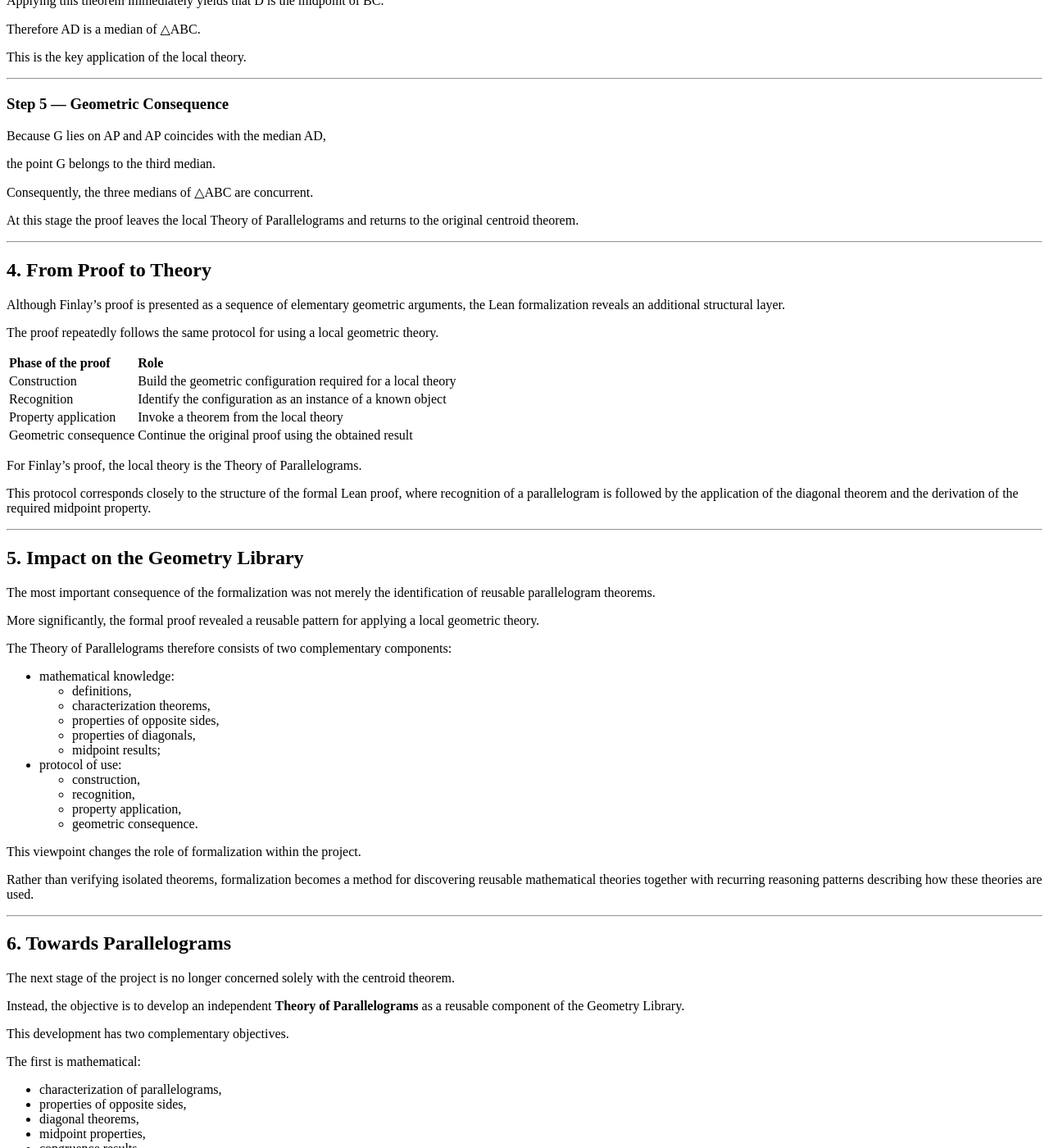
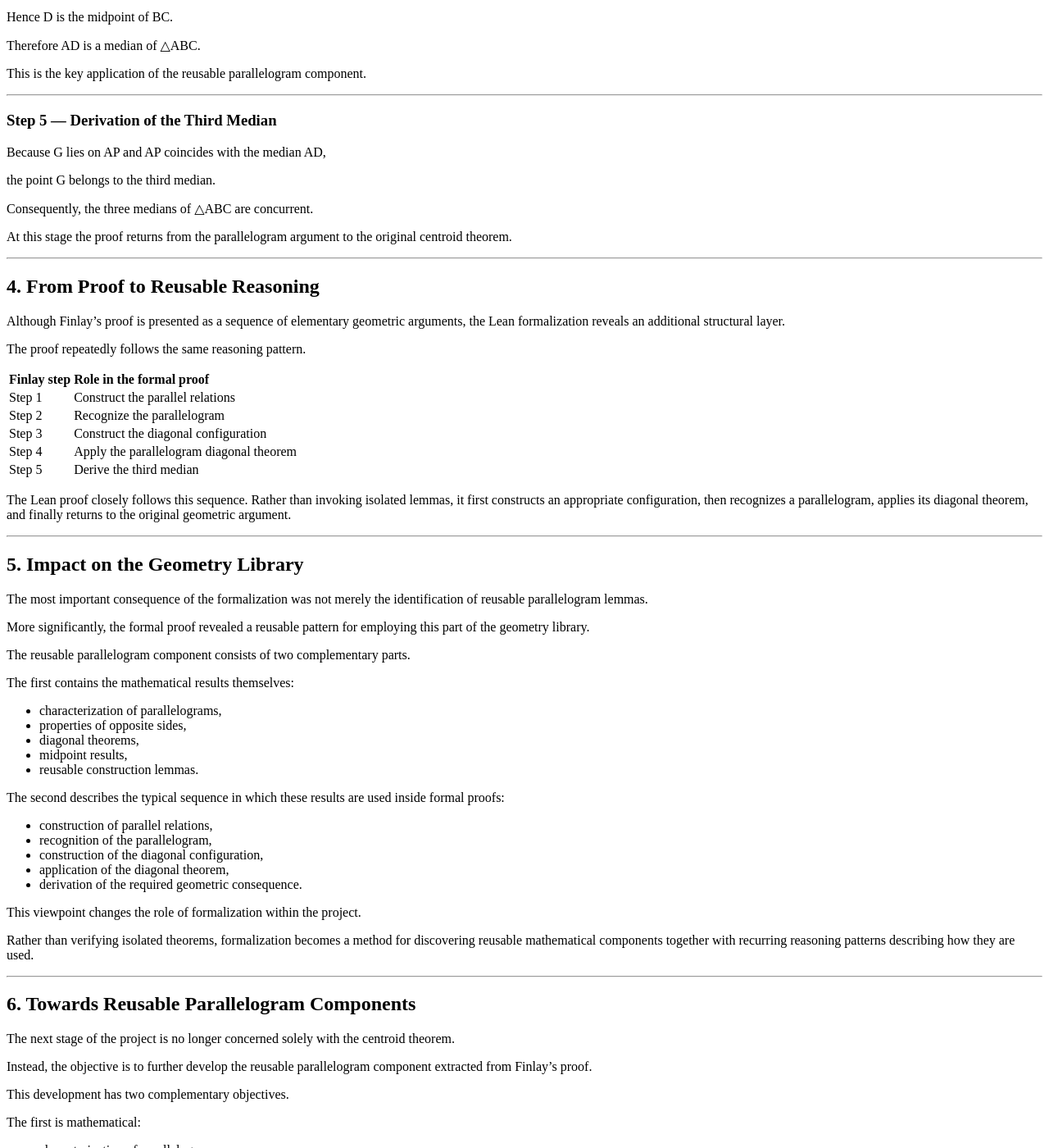
Before and after one commit to cgjteam/cgjteam.github.io, a Jekyll site: the page built from log-014.md, in a window 1280 px wide and 1400 px high, scrolled down 2848 px. Shown: the whole window at 82% size. Built offline with Jekyll 4.4.1, drawn with Linux system fonts in a browser that asks for light colours; comment, search, counter and statistics services are not loaded; our own code applies the rules of GitHub Pages for plain Markdown files; some of the changed text lies outside the part shown.

Commit message:
Update log-014.md

```diff
--- a/log-014.md
+++ b/log-014.md
@@ -2,7 +2,7 @@
 layout: default
 ---
 
-# From Finlay's Proof to Parallelograms
+# From Finlay's Proof to Parallelogram Reasoning
 
 **Date:** 2026-07-11
 **Project:** CGJteam Lab
@@ -14,16 +14,17 @@ layout: default
 
 The original objective of the CGJteam Lab project was intentionally modest: to produce a faithful formal verification of Ian Finlay's synthetic proof that the three medians of a triangle are concurrent.
 
-Rather than designing a geometry library in advance, the development started from a single classical proof. During the formalization it became apparent that the parallelogram arguments occurring in Finlay's proof form a coherent local theory with a characteristic pattern of use.
+Rather than designing a geometry library in advance, the development started from a single classical proof. During the formalization it became apparent that the parallelogram arguments occurring in Finlay's proof form a coherent and reusable part of the development with a characteristic pattern of use.
 
 The proof does not merely invoke isolated lemmas about parallelograms. Instead, it repeatedly follows the same sequence:
 
-1. construct an appropriate geometric configuration,
-2. recognize it as a parallelogram,
-3. apply a theorem from the local theory of parallelograms,
-4. derive the geometric consequence required by the original proof.
+1. construct the parallel relations,
+2. recognize a parallelogram,
+3. construct the diagonal configuration,
+4. apply the parallelogram diagonal theorem,
+5. derive the geometric consequence required by the original proof.
 
-This observation naturally led to the extraction of an independent **Theory of Parallelograms**, together with a reusable protocol describing how this local theory is activated within formal proofs.
+This observation naturally led to the extraction of a reusable parallelogram component together with a protocol describing how this part of the geometry library is activated and used within formal proofs.
 
 ---
 
@@ -87,7 +88,7 @@ From the perspective of the formal proof, its role is to construct the parallel
 
 ---
 
-### Step 2 — Recognition of a Parallelogram
+### Step 2 — Recognition of the Parallelogram
 
 Since
 
@@ -99,7 +100,7 @@ and
 
 quadrilateral BPCG is a parallelogram.
 
-This is the recognition phase of the proof. Once the configuration has been identified as a parallelogram, the local Theory of Parallelograms becomes available.
+This is the recognition phase of the proof. Once the configuration has been identified as a parallelogram, the subsequent reasoning proceeds almost entirely by using properties of the constructed parallelogram.
 
 ---
 
@@ -111,25 +112,23 @@ Let
 
 Since AP and BC are the diagonals of parallelogram BPCG, the geometric configuration required for the diagonal theorem is now complete.
 
-This step prepares the application of the local theory but does not yet use any specific property of parallelograms.
+This step prepares the application of the diagonal theorem but does not yet use any property of the parallelogram.
 
 ---
 
-### Step 4 — Application of the Diagonal Property
+### Step 4 — Application of the Parallelogram Diagonal Theorem
 
-The proof now invokes one of the fundamental theorems of the Theory of Parallelograms:
+The proof now applies the fundamental theorem stating that the diagonals of a parallelogram bisect each other.
 
-> The diagonals of a parallelogram bisect each other.
-
-Applying this theorem immediately yields that D is the midpoint of BC.
+Hence D is the midpoint of BC.
 
 Therefore AD is a median of △ABC.
 
-This is the key application of the local theory.
+This is the key application of the reusable parallelogram component.
 
 ---
 
-### Step 5 — Geometric Consequence
+### Step 5 — Derivation of the Third Median
 
 Because G lies on AP and AP coincides with the median AD,
 
@@ -137,61 +136,63 @@ the point G belongs to the third median.
 
 Consequently, the three medians of △ABC are concurrent.
 
-At this stage the proof leaves the local Theory of Parallelograms and returns to the original centroid theorem.
+At this stage the proof returns from the parallelogram argument to the original centroid theorem.
 
 ---
 
-## 4. From Proof to Theory
+## 4. From Proof to Reusable Reasoning
 
 Although Finlay's proof is presented as a sequence of elementary geometric arguments, the Lean formalization reveals an additional structural layer.
 
-The proof repeatedly follows the same protocol for using a local geometric theory.
+The proof repeatedly follows the same reasoning pattern.
 
-| Phase of the proof | Role |
+| Finlay step | Role in the formal proof |
 | :--- | :--- |
-| Construction | Build the geometric configuration required for a local theory |
-| Recognition | Identify the configuration as an instance of a known object |
-| Property application | Invoke a theorem from the local theory |
-| Geometric consequence | Continue the original proof using the obtained result |
+| Step 1 | Construct the parallel relations |
+| Step 2 | Recognize the parallelogram |
+| Step 3 | Construct the diagonal configuration |
+| Step 4 | Apply the parallelogram diagonal theorem |
+| Step 5 | Derive the third median |
 
-For Finlay's proof, the local theory is the Theory of Parallelograms.
-
-This protocol corresponds closely to the structure of the formal Lean proof, where recognition of a parallelogram is followed by the application of the diagonal theorem and the derivation of the required midpoint property.
+The Lean proof closely follows this sequence. Rather than invoking isolated lemmas, it first constructs an appropriate configuration, then recognizes a parallelogram, applies its diagonal theorem, and finally returns to the original geometric argument.
 
 ---
 
 ## 5. Impact on the Geometry Library
 
-The most important consequence of the formalization was not merely the identification of reusable parallelogram theorems.
+The most important consequence of the formalization was not merely the identification of reusable parallelogram lemmas.
 
-More significantly, the formal proof revealed a reusable pattern for applying a local geometric theory.
+More significantly, the formal proof revealed a reusable pattern for employing this part of the geometry library.
 
-The Theory of Parallelograms therefore consists of two complementary components:
+The reusable parallelogram component consists of two complementary parts.
 
-- mathematical knowledge:
-  - definitions,
-  - characterization theorems,
-  - properties of opposite sides,
-  - properties of diagonals,
-  - midpoint results;
+The first contains the mathematical results themselves:
 
-- protocol of use:
-  - construction,
-  - recognition,
-  - property application,
-  - geometric consequence.
+- characterization of parallelograms,
+- properties of opposite sides,
+- diagonal theorems,
+- midpoint results,
+- reusable construction lemmas.
+
+The second describes the typical sequence in which these results are used inside formal proofs:
+
+- construction of parallel relations,
+- recognition of the parallelogram,
+- construction of the diagonal configuration,
+- application of the diagonal theorem,
+- derivation of the required geometric consequence.
 
 This viewpoint changes the role of formalization within the project.
 
-Rather than verifying isolated theorems, formalization becomes a method for discovering reusable mathematical theories together with recurring reasoning patterns describing how these theories are used.
+Rather than verifying isolated theorems, formalization becomes a method for discovering reusable mathematical components together with recurring reasoning patterns describing how they are used.
 
 ---
 
-## 6. Towards Parallelograms
+## 6. Towards Reusable Parallelogram Components
 
 The next stage of the project is no longer concerned solely with the centroid theorem.
 
-Instead, the objective is to develop an independent **Theory of Parallelograms** as a reusable component of the Geometry Library.
+Instead, the objective is to further develop the reusable parallelogram component extracted from Finlay's proof.
 
 This development has two complementary objectives.
 
@@ -206,18 +207,19 @@ The first is mathematical:
 
 The second is methodological:
 
-to describe how the Theory of Parallelograms is activated and used inside formal proofs.
+to understand and document how these mathematical results are employed inside formal proofs.
 
-The current formalization suggests the following general protocol:
+In Finlay's proof, the reusable parallelogram component is employed according to the following sequence:
 
-1. construct a suitable geometric configuration;
-2. recognize the configuration as a parallelogram;
-3. apply a theorem from the Theory of Parallelograms;
-4. derive the geometric consequence required by the surrounding proof.
+1. Construction of parallel relations.
+2. Recognition of the parallelogram.
+3. Construction of the diagonal configuration.
+4. Application of the parallelogram diagonal theorem.
+5. Derivation of the third median.
 
-This protocol is expected to reappear in many synthetic proofs beyond Finlay's theorem.
+The same reasoning pattern is expected to reappear in many synthetic proofs beyond Finlay's theorem.
 
-The formal Lean development therefore shows that reusable mathematical knowledge consists not only of definitions and theorems, but also of recurring patterns describing how local theories are activated and applied within formal proofs.
+The formal Lean development therefore suggests that reusable mathematical knowledge should be organized not only as definitions and theorems, but also together with recurring patterns describing how these results are used inside formal proofs.
 
 ---
 
```
